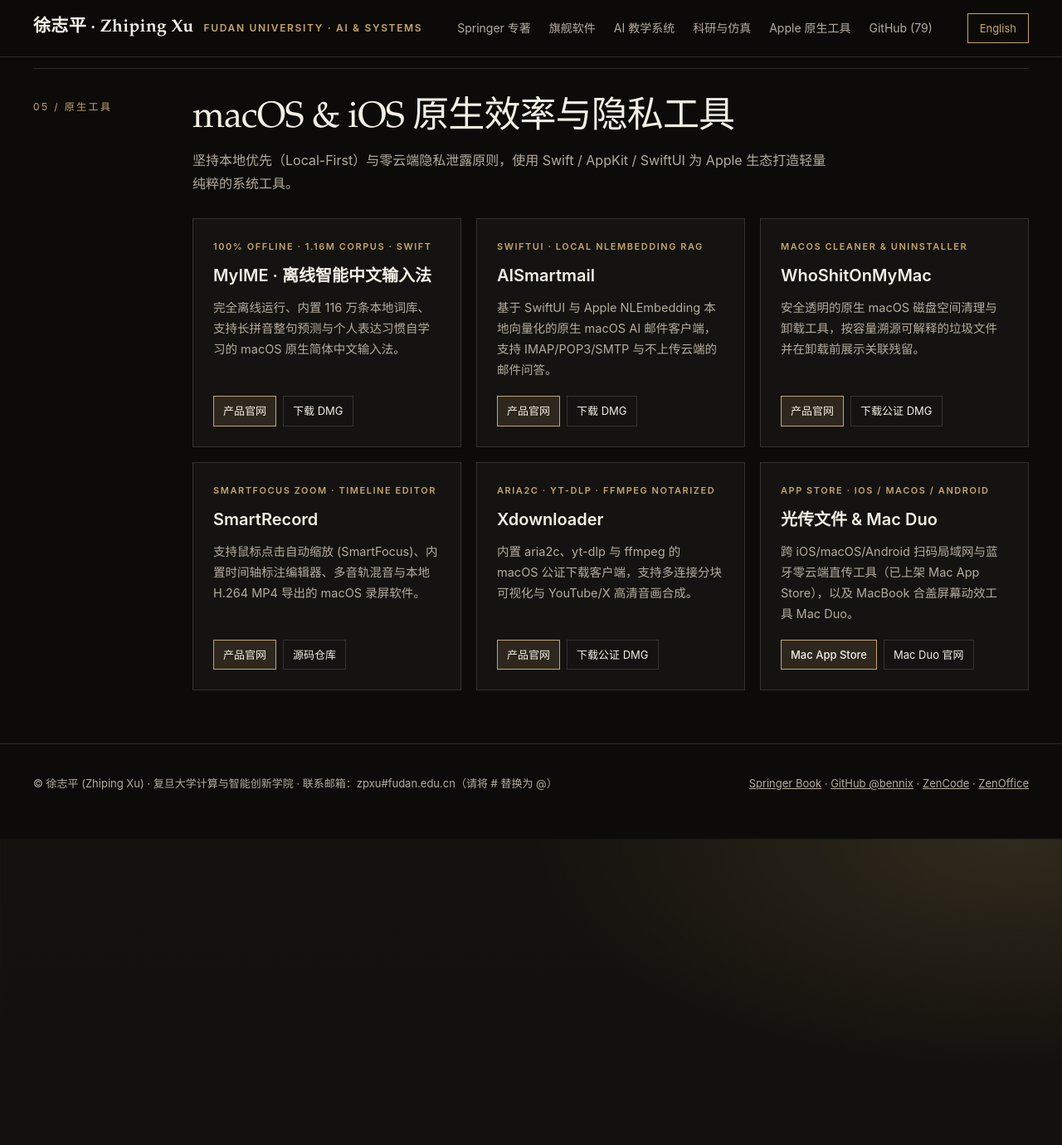
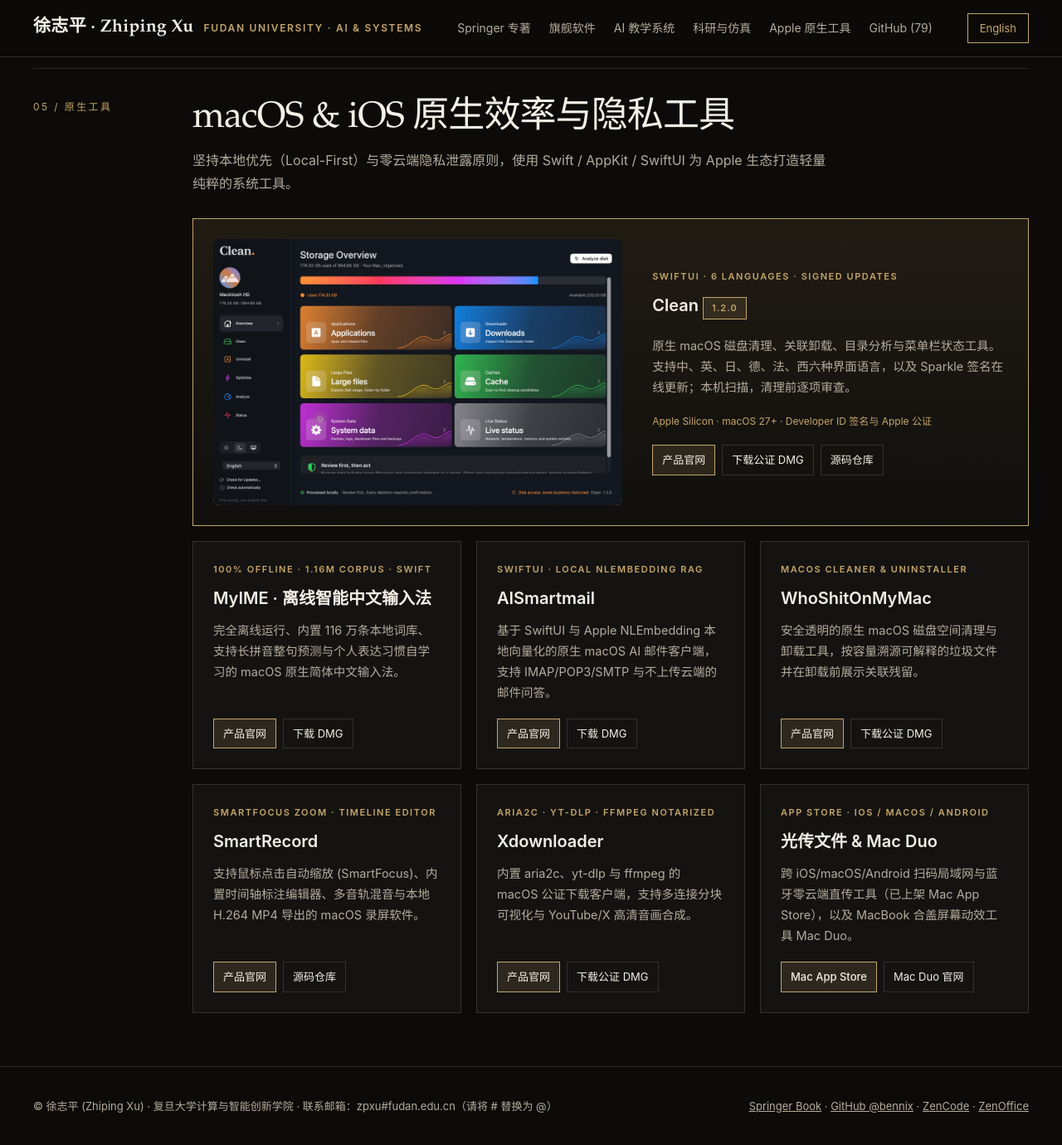
Before and after one commit to bennix/bennix.github.io, a Jekyll site: the page built from index.html, in a window 1280 px wide and 1400 px high, scrolled down 5544 px. Shown: the top 1380 px of the window at 83% size. Built offline with Jekyll 4.4.1, drawn with Linux system fonts in a browser that asks for light colours; the list of posts is cut into pages by our own code.

Commit message:
Feature Clean 1.2.0 with multilingual UI and signed updates

```diff
--- a/index.html
+++ b/index.html
@@ -272,6 +272,10 @@
         border: 1px solid var(--line);
         background: var(--panel-soft);
       }
+      #clean { grid-column: 1 / -1; display: grid; grid-template-columns: 1.15fr 1fr; gap: 36px; align-items: center; scroll-margin-top: 90px; }
+      .clean-visual { display: block; overflow: hidden; border-radius: 8px; }
+      .clean-visual img { display: block; width: 100%; height: auto; margin-top: -2.8%; }
+      @media (max-width: 700px) { #clean { grid-template-columns: 1fr; gap: 24px; } }
       .card.featured {
         border-color: var(--brass);
         background: linear-gradient(180deg, rgba(198, 165, 106, 0.11) 0%, rgba(244, 239, 230, 0.02) 100%);
@@ -763,6 +767,22 @@
               坚持本地优先（Local-First）与零云端隐私泄露原则，使用 Swift / AppKit / SwiftUI 为 Apple 生态打造轻量纯粹的系统工具。
             </p>
             <div class="card-grid three">
+              <article class="card featured" id="clean">
+                <a class="clean-visual" href="https://bennix.github.io/Clean/" aria-label="Clean"><img src="img/clean-1.2.0.png" alt="Clean 1.2.0 macOS interface with language and update controls" loading="lazy" width="2360" height="1600" /></a>
+                <div>
+                  <span class="card-eyebrow">SwiftUI · 6 Languages · Signed Updates</span>
+                  <h3>Clean <span class="book-meta-badge">1.2.0</span></h3>
+
+                  <p data-i18n="mac.clean.desc">原生 macOS 磁盘清理、关联卸载、目录分析与菜单栏状态工具。支持中、英、日、德、法、西六种界面语言，以及 Sparkle 签名在线更新；本机扫描，清理前逐项审查。</p>
+                  <p style="font-size:12px;color:var(--brass)" data-i18n="mac.clean.requirements">Apple Silicon · macOS 27+ · Developer ID 签名与 Apple 公证</p>
+                <div class="card-links">
+                  <a class="cta" href="https://bennix.github.io/Clean/" data-i18n="common.website">产品官网</a>
+                  <a href="https://github.com/bennix/Clean/releases/download/v1.2.0/Clean-1.2.0-AppleSilicon.dmg" data-i18n="common.macDmg">下载公证 DMG</a>
+                  <a href="https://github.com/bennix/Clean" data-i18n="common.repo">源码仓库</a>
+                </div>
+                </div>
+              </article>
+
               <article class="card">
                 <div>
                   <span class="card-eyebrow">100% Offline · 1.16M Corpus · Swift</span>
@@ -942,6 +962,8 @@
             "mac.myime.title": "MyIME · 离线智能中文输入法",
             "mac.myime.desc": "完全离线运行、内置 116 万条本地词库、支持长拼音整句预测与个人表达习惯自学习的 macOS 原生简体中文输入法。",
             "mac.mail.desc": "基于 SwiftUI 与 Apple NLEmbedding 本地向量化的原生 macOS AI 邮件客户端，支持 IMAP/POP3/SMTP 与不上传云端的邮件问答。",
+            "mac.clean.desc": "原生 macOS 磁盘清理、关联卸载、目录分析与菜单栏状态工具。支持中、英、日、德、法、西六种界面语言，以及 Sparkle 签名在线更新；本机扫描，清理前逐项审查。",
+            "mac.clean.requirements": "Apple Silicon · macOS 27+ · Developer ID 签名与 Apple 公证",
             "mac.whoshit.desc": "安全透明的原生 macOS 磁盘空间清理与卸载工具，按容量溯源可解释的垃圾文件并在卸载前展示关联残留。",
             "mac.record.desc": "支持鼠标点击自动缩放 (SmartFocus)、内置时间轴标注编辑器、多音轨混音与本地 H.264 MP4 导出的 macOS 录屏软件。",
             "mac.xdown.desc": "内置 aria2c、yt-dlp 与 ffmpeg 的 macOS 公证下载客户端，支持多连接分块可视化与 YouTube/X 高清音画合成。",
@@ -1042,6 +1064,8 @@
             "mac.myime.title": "MyIME Offline Chinese Input Method",
             "mac.myime.desc": "100% offline macOS Simplified Chinese IME with 1.16M local lexicon entries, full-sentence Pinyin prediction, and local habit learning.",
             "mac.mail.desc": "Native SwiftUI macOS AI mail client using Apple NLEmbedding for 100% local vectorization and citation-backed email RAG Q&A.",
+            "mac.clean.desc": "Native macOS cleanup, related-file uninstall, disk analysis and menu bar monitoring. Six UI languages (Chinese, English, Japanese, German, French, Spanish), plus Sparkle-signed online updates. Scans stay local; review each cleanup before confirming.",
+            "mac.clean.requirements": "Apple Silicon · macOS 27+ · Developer ID signed and Apple notarized",
             "mac.whoshit.desc": "Safe, transparent native macOS disk cleaner and app uninstaller with explainable junk attribution.",
             "mac.record.desc": "macOS screen recorder with SmartFocus click zoom, built-in timeline annotation editor, and local H.264 MP4 export.",
             "mac.xdown.desc": "Notarized macOS downloader bundling aria2c, yt-dlp, and ffmpeg with multi-connection visualization and YouTube/X merging.",
```
Also changed, not shown: img/clean-1.2.0.png (added).
